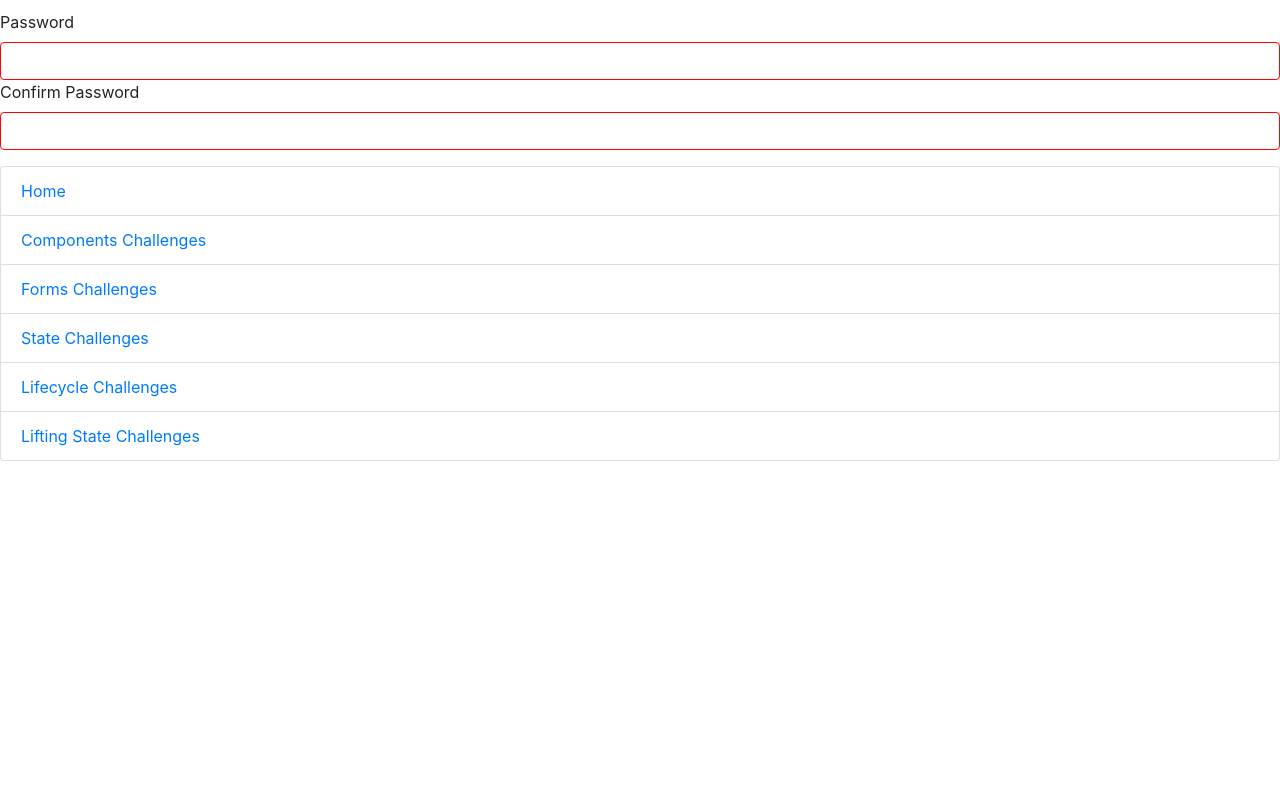
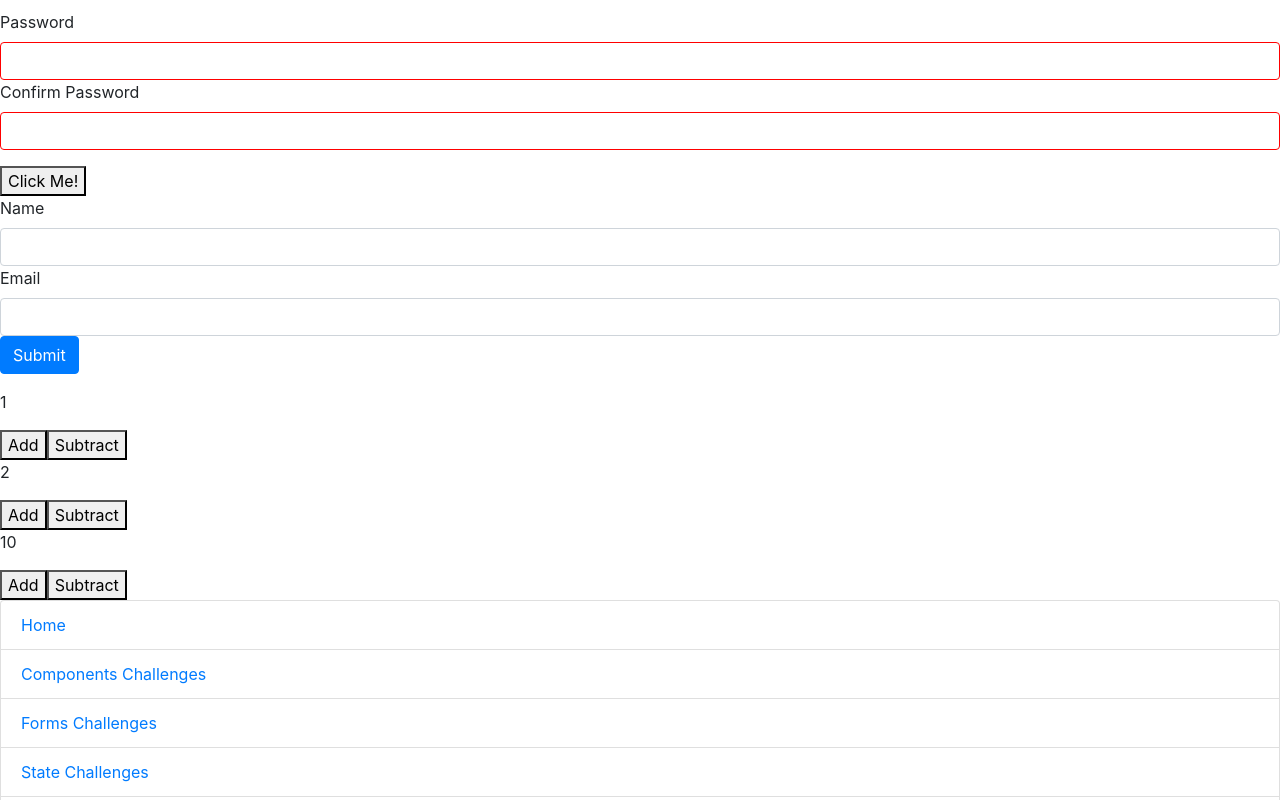
Before and after one commit to dredgos/w09-10-react, a React (Create React App) app: page /lifting-state in a window 1280 px wide. Shown: the part 630-1430 px from the top of the page. Before the commit the page ends 1091 px from the top, so only its background shows below. Built offline with nearby package versions, Linux system fonts and the light colour scheme.

Commit message:
Passing data up challenges added

```diff
--- a/src/components/Stuff.js
+++ b/src/components/Stuff.js
@@ -27,6 +27,9 @@ import FourOhFour from '../FourOhFour'
 import Squared from './forms/Squared'
 import Squares from './liftingstate/Squares'
 import SignUp from './liftingstate/SignUp'
+import Button from './liftingstate/Button'
+import Form from './liftingstate/Form'
+import Max from './liftingstate/Max'
 
 
 let colours = [
@@ -36,6 +39,8 @@ let colours = [
   "#009EAD",
   "#395967",
 ];
+
+
 
 const Stuff = ( {displaySquare} ) => (
   <Router>
@@ -115,6 +120,9 @@ const Stuff = ( {displaySquare} ) => (
           <Route path="/lifting-state">
             <Squares />
             <SignUp minLength={12}/>
+            <Button handleUpdate={ (value) => console.log(value) } />
+            <Form handleSubmit={ (value) => console.log(value) }/>
+            <Max count={[1, 2, 10]} />
           </Route>
 
 
--- /dev/null
+++ b/src/components/liftingstate/Button.js
@@ -0,0 +1,32 @@
+import { Component } from 'react';
+
+class Button extends Component {
+
+    constructor(props) {
+        super(props);
+
+        this.state = {
+            clicked: 0,
+        }
+
+        this.handleClick = this.handleClick.bind(this);
+    }
+
+    handleClick() {
+        let {clicked} = this.state;
+        this.setState({clicked: clicked += 1})
+
+        let {handleUpdate} = this.props;
+        handleUpdate(clicked);
+    }
+
+    render() {
+        return (
+            <div>
+                <button onClick={this.handleClick}>Click Me!</button>
+            </div>
+        );
+    }
+}
+
+export default Button;
--- /dev/null
+++ b/src/components/liftingstate/Form.js
@@ -0,0 +1,68 @@
+import { Component } from 'react';
+
+class Form extends Component {
+
+    constructor(props) {
+        super(props);
+
+        this.state={
+            name: "",
+            email: "",
+        }
+
+        this.handleClick = this.handleClick.bind(this);
+        this.handleName = this.handleName.bind(this);
+        this.handleEmail = this.handleEmail.bind(this);
+
+    }
+
+
+    handleClick() {
+        this.setState({name: "", email: ""});
+        let {handleSubmit} = this.props;
+        handleSubmit({...this.state});
+    }
+
+    handleName(e) {
+        this.setState({name: e.currentTarget.value});
+    }
+
+    handleEmail(e) {
+        this.setState({email: e.currentTarget.value});
+    }
+
+    render() {
+        return (
+            <>
+                <div className="form-group">
+                    <label htmlFor="name">Name</label>
+                    <input
+                        onChange={this.handleName}
+                        className="form-control"
+                        id="name"
+                        name="name"
+                        type="text"
+                        value={this.state.name}
+                    />
+                    <label htmlFor="name">Email</label>
+                    <input
+                        onChange={this.handleEmail}
+                        className="form-control"
+                        id="email"
+                        name="email"
+                        type="email"
+                        value={this.state.email}
+                    />
+                    <input
+                        onClick={this.handleClick}
+                        type="submit"
+                        className="btn btn-primary">
+                    </input>
+                </div>
+
+            </>
+        );
+    }
+}
+
+export default Form;
--- /dev/null
+++ b/src/components/liftingstate/Max.js
@@ -0,0 +1,33 @@
+// Create a component <Max count={ numbers }> that you pass an array of numbers. For each number in the array it should display one of your <Counter> components from last week with that number as the initial value. The counter with the highest value should be highlighted.
+
+import { Component } from 'react';
+import Counter from '../state/Counter'
+
+class Max extends Component {
+
+    constructor(props) {
+        super(props);
+
+        this.state={
+            values: [...props.count],
+        }
+
+
+    }
+
+
+
+    render() {
+        let {values} = this.state;
+
+        return (
+            <div>
+                {values.map((value, index) => (
+                    <Counter initial={value} key={index} />
+                ))}
+            </div>
+        );
+    }
+}
+
+export default Max;
--- a/src/components/liftingstate/Password.js
+++ b/src/components/liftingstate/Password.js
@@ -1,6 +1,6 @@
 const Password = ({label, handleChange, check}) => (
     <div>
-        <label for={ label }>{ label }</label>
+        <label htmlFor={ label }>{ label }</label>
         <input
         id = {label}
         type="password"
--- a/src/components/liftingstate/SignUp.js
+++ b/src/components/liftingstate/SignUp.js
@@ -11,7 +11,16 @@ class SignUp extends Component {
             confirmpw: "",
         }
 
+        this.handleChangePassword = this.handleChangePassword.bind(this);
+        this.handleChangeConfirm = this.handleChangeConfirm.bind(this);
+    }
 
+    handleChangePassword(e) {
+        this.setState({ password: e.currentTarget.value })
+    }
+
+    handleChangeConfirm(e) {
+        this.setState({ confirmpw: e.currentTarget.value })
     }
 
     render() {
@@ -25,12 +34,12 @@ class SignUp extends Component {
                 <form className="form-group">
                     <Password
                         label="Password"
-                        handleChange={ (e) => this.setState({ password: e.currentTarget.value })}
+                        handleChange={ this.handleChangePassword }
                         check={meetsCriteria}
                         />
                     <Password
                         label="Confirm Password"
-                        handleChange={ (e) => this.setState({ confirmpw: e.currentTarget.value })}
+                        handleChange={ this.handleChangeConfirm }
                         check={meetsCriteria}
                         />
                 </form>
```
